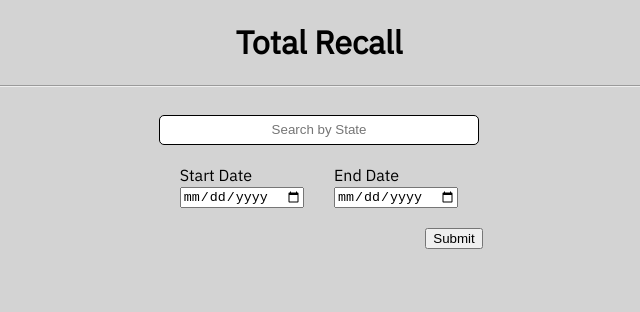
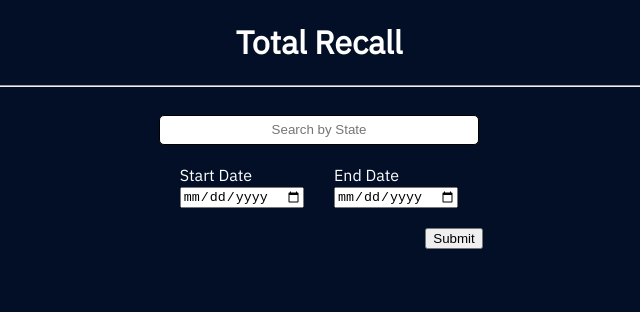
Before and after one commit to michaelvalenzuela/ajax-project, a website: page index.html in a window 1280 px wide. Shown: the whole page, without its empty margins (321-961 px from the left). Drawn offline with Linux system fonts and the light colour scheme; no server answers.

Commit message:
Changed background color and font colors

```diff
--- a/css/styles.css
+++ b/css/styles.css
@@ -1,10 +1,11 @@
 label {
   display: block;
+  color: white;
 }
 
 body {
   font-family: 'IBM Plex Sans', sans-serif;
-    background-color: lightgray;
+  background-color: #030f26;
 }
 
 .container {
@@ -16,6 +17,7 @@ body {
 
 .header-title {
   text-align: center;
+  color: white;
 }
 
 .row {
```
